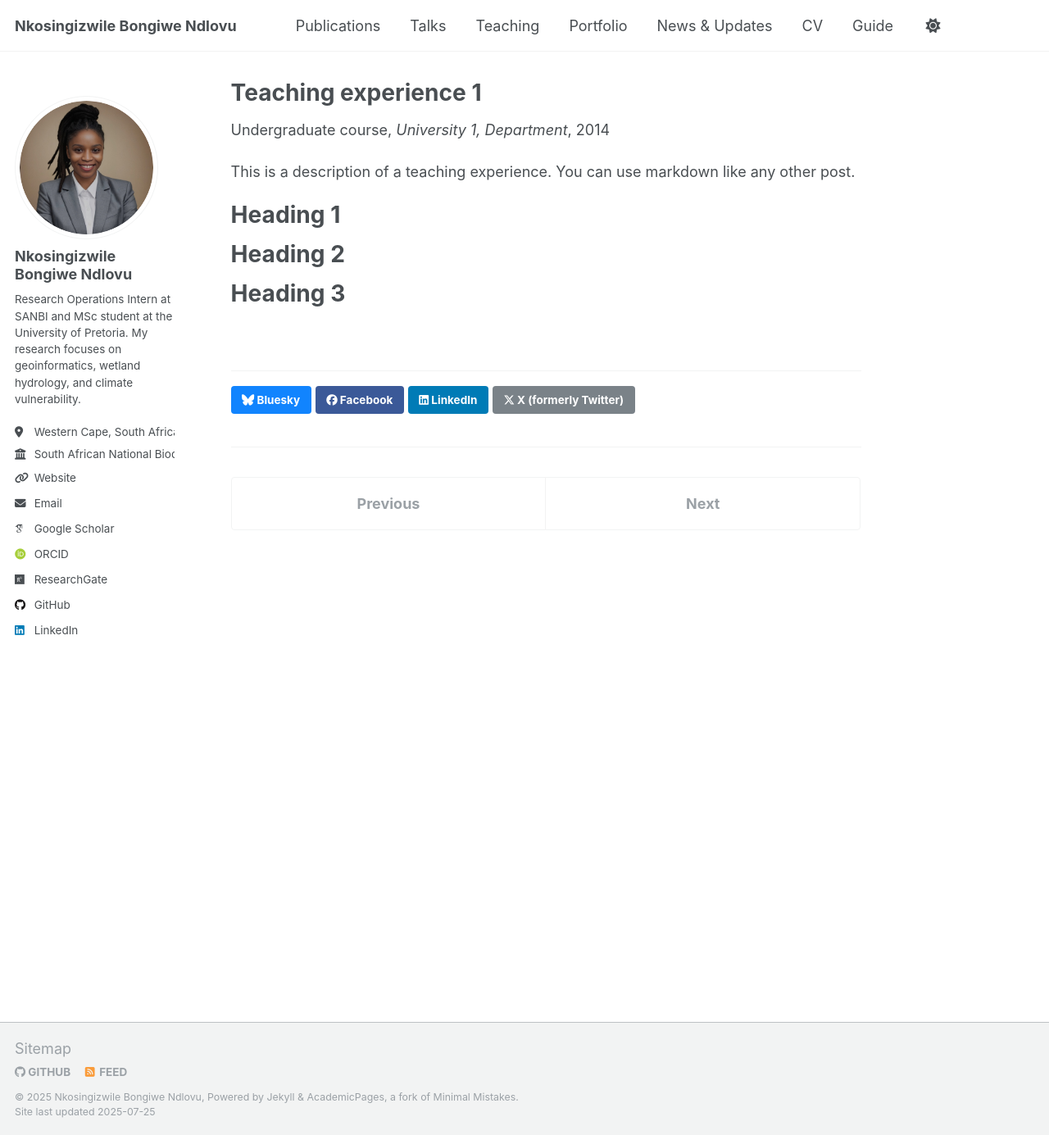
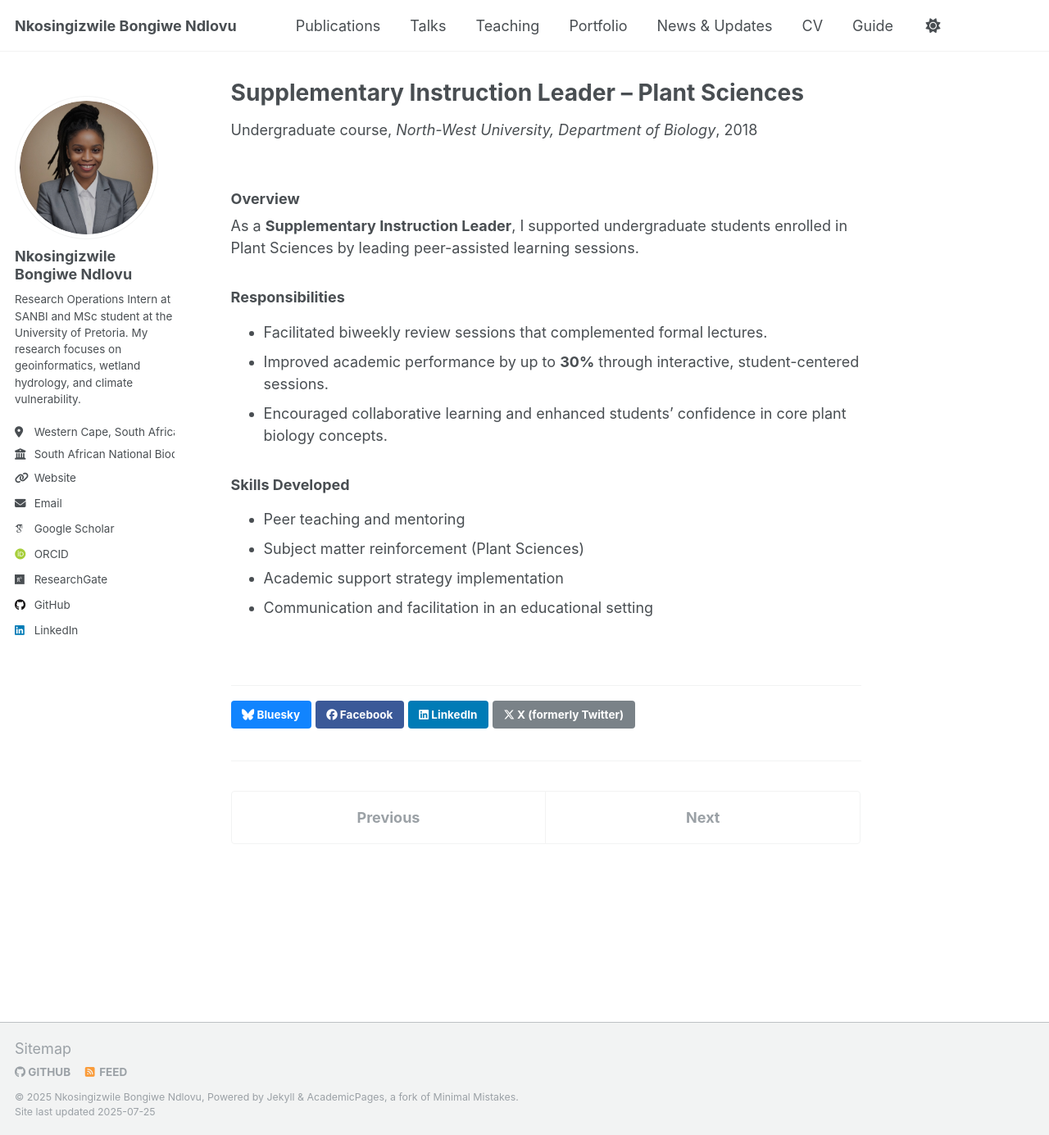
Before and after one commit to Nkosizwi/NB-Ndlovu.github.io, a Jekyll site: the page built from _teaching/2014-spring-teaching-1.md, in a window 1280 px wide and 1385 px high. Shown: the whole window at 82% size. Built offline with Jekyll 4.4.1, drawn with Linux system fonts in a browser that asks for light colours; some web fonts are replaced; a script that is not in the unit is left out.

Commit message:
Update 2014-spring-teaching-1.md

```diff
--- a/_teaching/2014-spring-teaching-1.md
+++ b/_teaching/2014-spring-teaching-1.md
@@ -1,20 +1,26 @@
 ---
-title: "Teaching experience 1"
+title: "Supplementary Instruction Leader – Plant Sciences"
 collection: teaching
 type: "Undergraduate course"
 permalink: /teaching/2014-spring-teaching-1
-venue: "University 1, Department"
-date: 2014-01-01
-location: "City, Country"
+venue: "North-West University, Department of Biology"
+date: 2018-02-01
+location: "Mafikeng, South Africa"
 ---
 
-This is a description of a teaching experience. You can use markdown like any other post.
+### Overview
 
-Heading 1
-======
+As a **Supplementary Instruction Leader**, I supported undergraduate students enrolled in Plant Sciences by leading peer-assisted learning sessions.
 
-Heading 2
-======
+### Responsibilities
 
-Heading 3
-======
+- Facilitated biweekly review sessions that complemented formal lectures.
+- Improved academic performance by up to **30%** through interactive, student-centered sessions.
+- Encouraged collaborative learning and enhanced students’ confidence in core plant biology concepts.
+
+### Skills Developed
+
+- Peer teaching and mentoring
+- Subject matter reinforcement (Plant Sciences)
+- Academic support strategy implementation
+- Communication and facilitation in an educational setting
```
